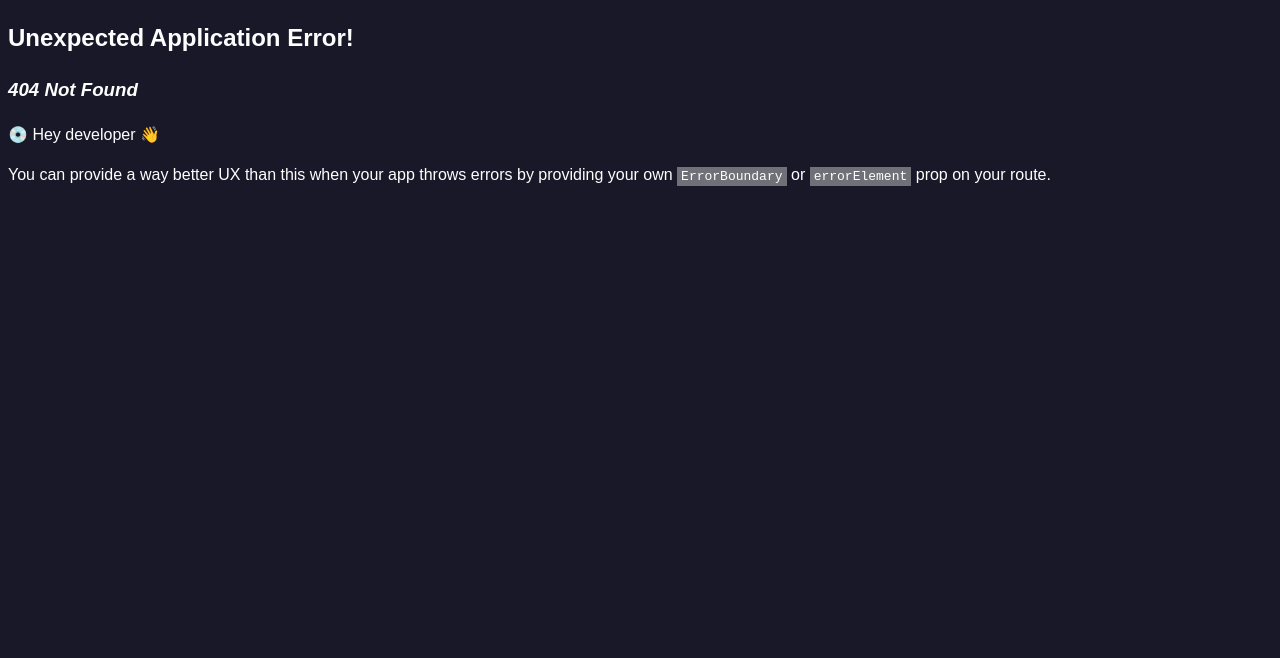
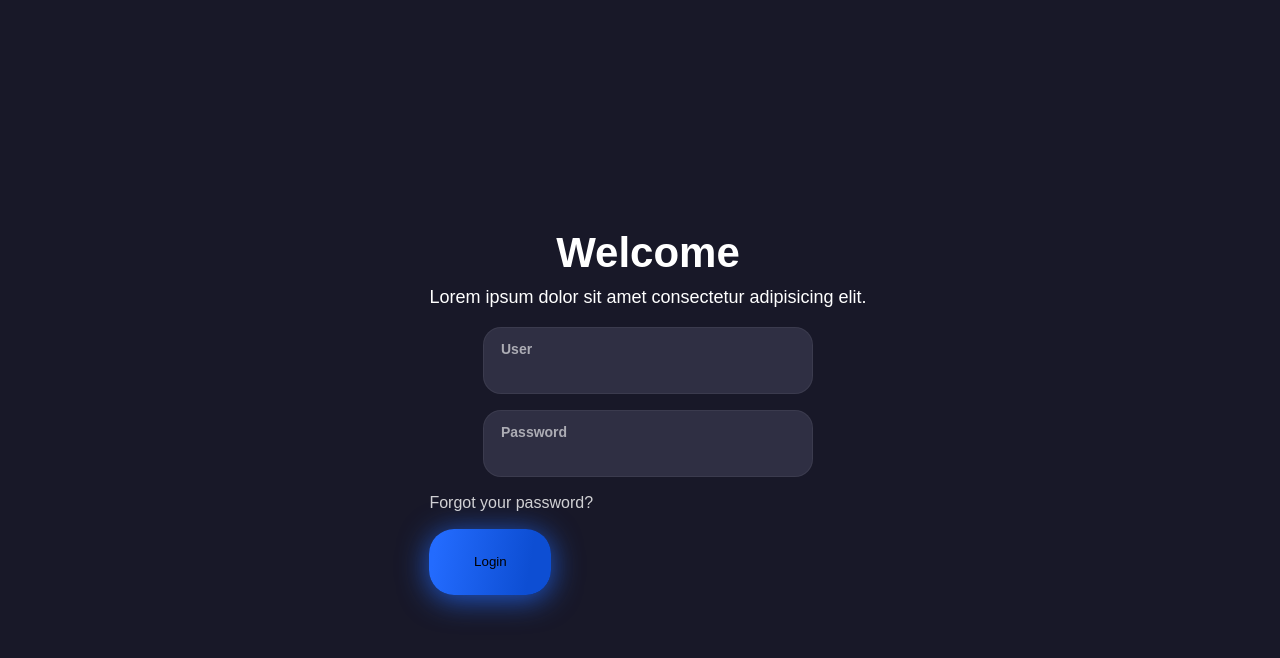
Before and after one commit to Camilo-Suarez98/playgreen-sports, a React (Vite) app: page /login in a window 1280 px wide. Before the commit this address had no page. Shown: the top 658 px of the page. Built offline with nearby package versions, Linux system fonts and the light colour scheme.

Commit message:
feat: create login and intro page, config dark mode

```diff
--- /dev/null
+++ b/src/Layout/Root.styled.ts
@@ -0,0 +1,13 @@
+import styled from "styled-components";
+
+export const LayoutDiv = styled.div`
+  background-color: ${({ theme }) => theme.background};
+  color: ${({ theme }) => theme.text};
+  width: 100%;
+  height: 100vh;
+  margin: 0;
+  display: flex;
+  justify-content: center;
+  align-items: center;
+  flex-direction: column;
+`;
--- a/src/Layout/Root.tsx
+++ b/src/Layout/Root.tsx
@@ -1,19 +1,25 @@
 import { Outlet } from "react-router-dom";
-import styled, { ThemeProvider } from "styled-components";
+import { ThemeProvider } from "styled-components";
+
+import {
+  LayoutDiv
+} from "./Root.styled";
+import { darkTheme, lightTheme } from "../utils/ThemeStyles";
+import { useState } from "react";
+import { GlobalStyles } from "../components/GlobalStyle/GlobalStyle";
 
 const Root = () => {
+  const [theme, setTheme] = useState<string>("dark");
+  const isDarkTheme = theme === "dark" ? darkTheme : lightTheme;
+
   return (
-    <LayoutDiv>
-      <h1>hello world</h1>
-      <Outlet />
-    </LayoutDiv>
+    <ThemeProvider theme={isDarkTheme}>
+      <GlobalStyles />
+      <LayoutDiv>
+        <Outlet />
+      </LayoutDiv>
+    </ThemeProvider>
   );
 };
 
 export default Root;
-
-const LayoutDiv = styled.div`
-  background-color: #181828;
-  width: 100%;
-  height: 100%;
-`;
--- a/src/components/GlobalStyle/GlobalStyle.ts
+++ b/src/components/GlobalStyle/GlobalStyle.ts
@@ -2,7 +2,9 @@
 
 export const GlobalStyles = createGlobalStyle`
   body {
-    background: ${({ theme }) => theme.body};
     color: ${({ theme }) => theme.text};
+    background-color: ${({ theme }) => theme.background};
+    width: 100%;
+    height: 100%;
   };
 `;
--- a/src/index.css
+++ b/src/index.css
@@ -4,8 +4,6 @@
   font-weight: 400;
 
   color-scheme: light dark;
-  color: #fefefe;
-  background-color: #181828;
 
   font-synthesis: none;
   text-rendering: optimizeLegibility;
--- /dev/null
+++ b/src/pages/Intro/Intro.tsx
@@ -0,0 +1,16 @@
+import { useNavigate } from "react-router-dom";
+
+import { Button } from "../Login/Login.styled";
+
+const Intro = () => {
+  const navigate = useNavigate();
+
+  return (
+    <>
+      <h1>PlayGreen Sports</h1>
+      <Button onClick={() => navigate('/login')}>Login</Button>
+    </>
+  );
+};
+
+export default Intro;
--- a/src/pages/Login/Login.styled.ts
+++ b/src/pages/Login/Login.styled.ts
@@ -43,7 +43,9 @@
   position: absolute;
   top: 12px;
   left: 18px;
-  font-size: 12px;
+  font-size: 14px;
+  font-weight: 700;
+  opacity: 0.6;
 `;
 
 export const Input = styled.input`
@@ -57,6 +59,7 @@
   border: 1px solid rgba(255, 255, 255, 0.06);
   border-radius: 18px;
   box-sizing: border-box;
+  background: ${({ theme }) => theme.color1};
 
   &:focus {
     outline: none;
--- a/src/utils/ThemeStyles.ts
+++ b/src/utils/ThemeStyles.ts
@@ -12,7 +12,7 @@
   background: "#181828",
   text: "#FFFFFF",
   text2: "#FEFEFE",
-  color1: "#2C2B3E",
+  color1: "#2F2F43",
   color2: "#1F1F31",
   color3: "#FFFFFF",
   color4: "#EA596F",
```
Also changed, not shown: src/router/index.tsx (+11 -1 lines), src/components/MenuBar/MenuBar.tsx (added).
